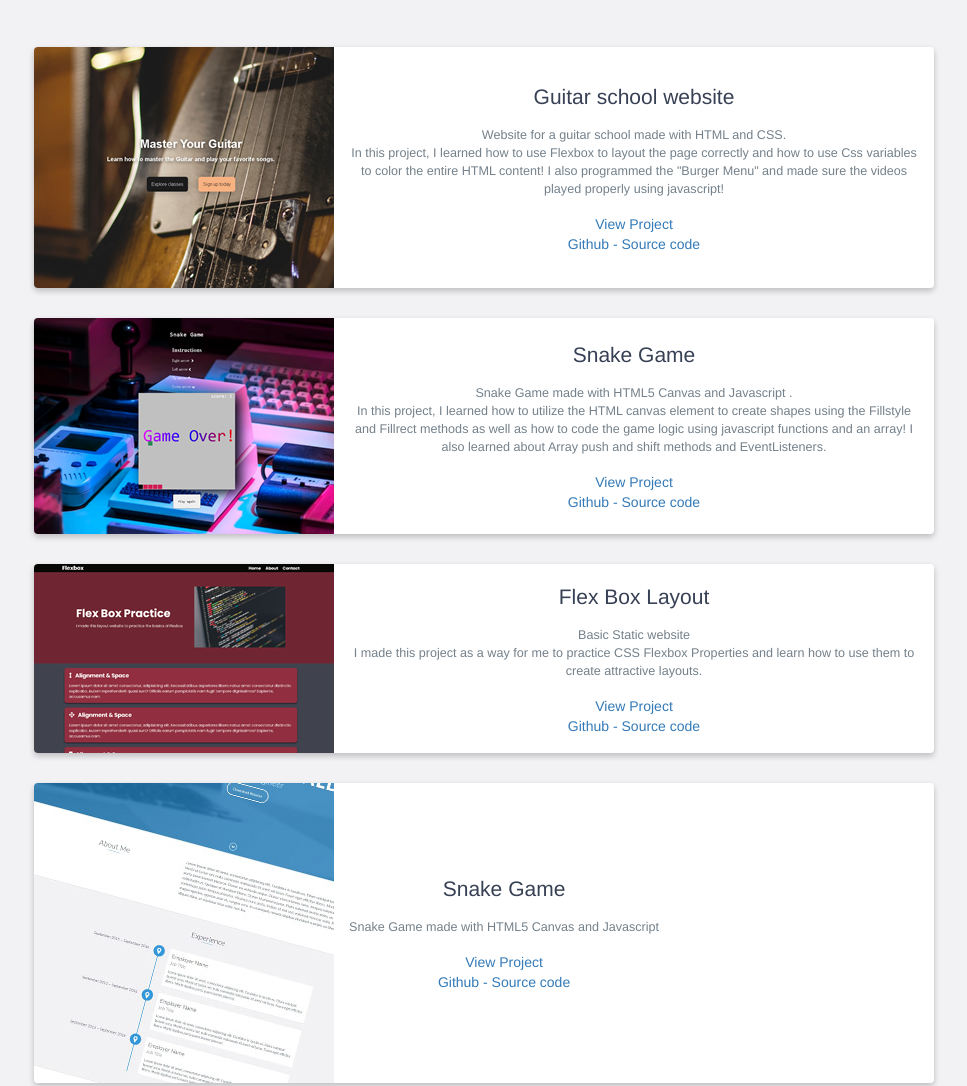
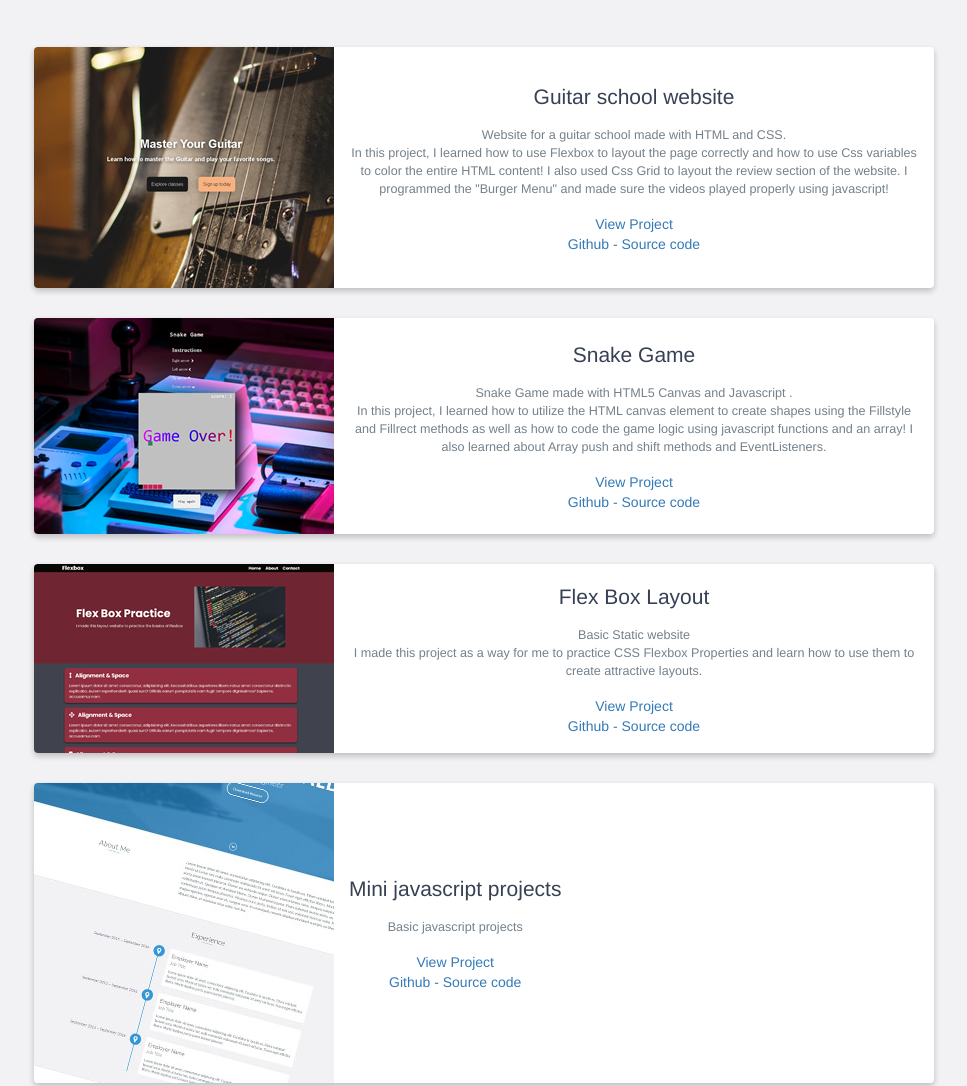
Before and after one commit to AmineTamar/Aminetamar.github.io, a website: page index.html in a window 1280 px wide. Shown: the part 2672-3758 px from the top of the page, without its empty margins (156-1123 px from the left). Drawn offline with nearby package versions, Linux system fonts and the light colour scheme.

Commit message:
add Mini js projetcs

```diff
--- a/index.html
+++ b/index.html
@@ -191,7 +191,9 @@ Techniken der IT-Entwicklung
                             Website for a guitar school made with HTML and CSS. <br>
 
 In this project, I learned how to use Flexbox to layout the page correctly and how to use Css variables to color the entire HTML content!
-I also programmed the "Burger Menu" and made sure the videos played properly using javascript!                   </p>
+I also used Css Grid to layout the review section of the website.
+I programmed the "Burger Menu" and made sure the videos played properly using javascript!
+                 </p>
                         <a href="https://guitar-school-111.netlify.app/" target="_blank" rel="noopener noreferrer">View Project</a>
                         <br>
                         <a href="https://github.com/AmineTamar/Guitar-school-website" target="_blank" rel="noopener noreferrer">Github - Source code</a>
@@ -238,12 +240,12 @@ I also programmed the "Burger Menu" and made sure the videos played properly usi
                     </div>
                     <!-- End .project-image -->
                     <div class="project-info">
-                        <h3>Snake Game</h3>
+                        <h3>Mini javascript projects</h3>
                         <p>
-                            Snake Game made with HTML5 Canvas and Javascript                        </p>
-                        <a href="https://snake-game-111.netlify.app/" target="_blank" rel="noopener noreferrer">View Project</a>
+                            Basic javascript projects                       </p>
+                        <a href="https://mini-javascript-projects.netlify.app/" target="_blank" rel="noopener noreferrer">View Project</a>
                         <br>
-                        <a href="https://github.com/AmineTamar/Snake-Game-Js" target="_blank" rel="noopener noreferrer">Github - Source code</a>
+                        <a href="https://github.com/AmineTamar/Mini-Javascript-projects" target="_blank" rel="noopener noreferrer">Github - Source code</a>
                     </div>
                     <!-- End .project-info -->
                 </div>
```
